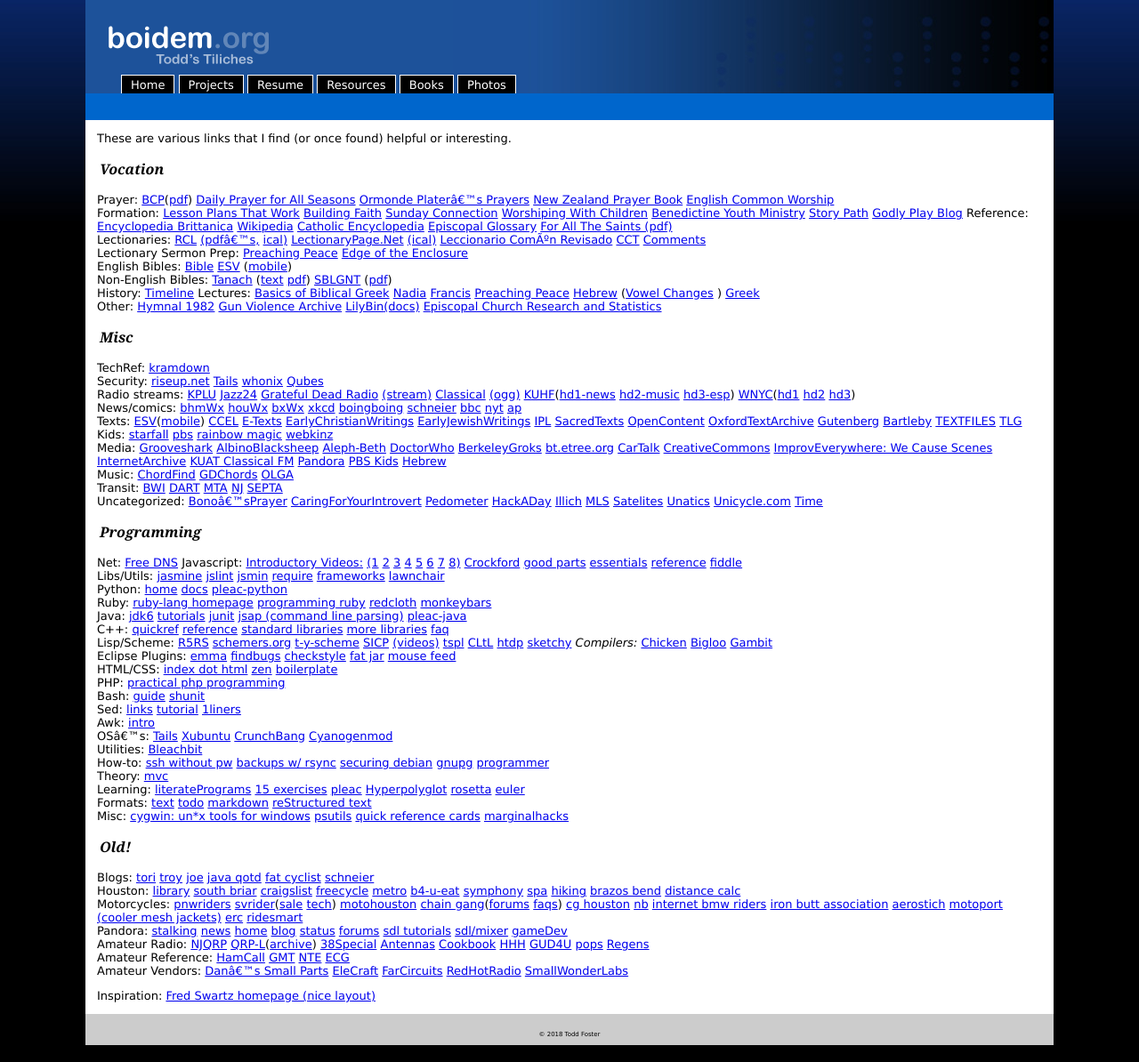
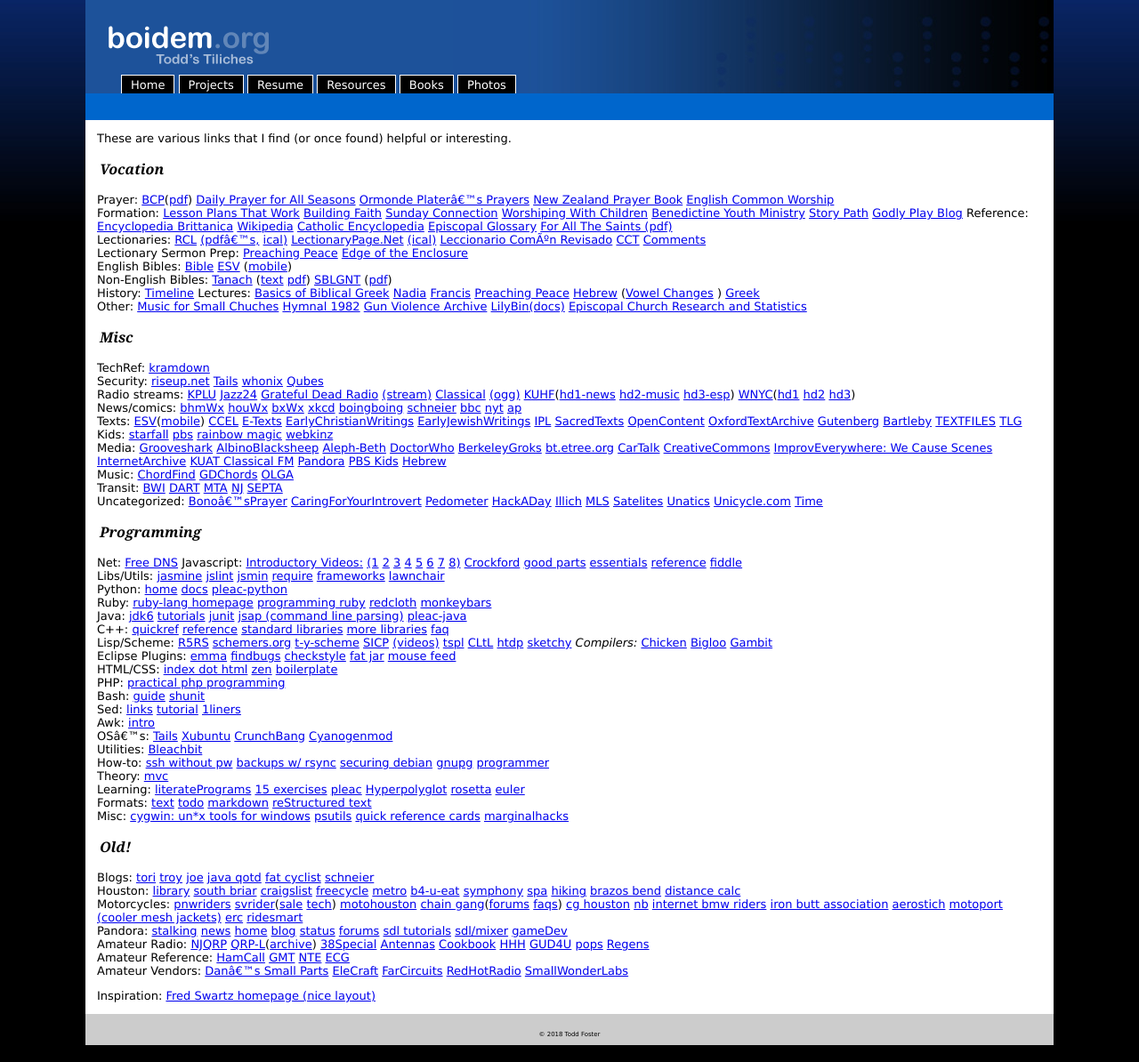
Before and after one commit to toddfoster/toddfoster.github.com, a Jekyll site: the page built from resources.md, in a window 1280 px wide. Shown: the whole page at 89% size. Built offline with Jekyll 4.4.1, drawn with Linux system fonts in a browser that asks for light colours.

Commit message:
resources - sjmp.org

```diff
--- a/resources.md
+++ b/resources.md
@@ -17,7 +17,7 @@ English Bibles: [Bible](http://bible.oremus.org) [ESV](http://www.gnpcb.org/esv/
 Non-English Bibles: [Tanach](http://www.tanach.us) ([text](http://www.tanach.us/TextFiles/Tanach.acc.txt.zip) [pdf](http://www.tanach.us/PDFFiles/Tanach.acc.pdf.zip)) [SBLGNT](http://sblgnt.com/) ([pdf](http://sblgnt.com/download/SBLGNTpdf.zip))
 History: [Timeline](http://justus.anglican.org/resources/timeline/timeline.html)
 Lectures: [Basics of Biblical Greek](http://www.biblicaltraining.org/biblical-greek/william-mounce) [Nadia](http://www.onbeing.org/program/nadia-bolz-weber-on-seeing-the-underside-and-seeing-god-tattoos-tradition-and-grace) [Francis](http://www.americamagazine.org/print/1563) [Preaching Peace](http://www.preachingpeace.org/)  [Hebrew](http://dailydoseofhebrew.com) ([Vowel Changes](http://dailydoseofhebrew.com) ) [Greek](http://dailydoseofgreek.com)
-Other: [Hymnal 1982](http://smallchurchmusic.weebly.com/-hymnal-us-1982.html) [Gun Violence Archive](http://www.gunviolencearchive.org/)  [LilyBin](http://lilybin.com)[(docs)](http://lilypond.org/website/development.html) [Episcopal Church Research and Statistics](https://www.episcopalchurch.org/research-and-statistics)
+Other: [Music for Small Chuches](http://sjmp.org) [Hymnal 1982](http://smallchurchmusic.weebly.com/-hymnal-us-1982.html) [Gun Violence Archive](http://www.gunviolencearchive.org/)  [LilyBin](http://lilybin.com)[(docs)](http://lilypond.org/website/development.html) [Episcopal Church Research and Statistics](https://www.episcopalchurch.org/research-and-statistics)
 
 
 ## Misc
```
